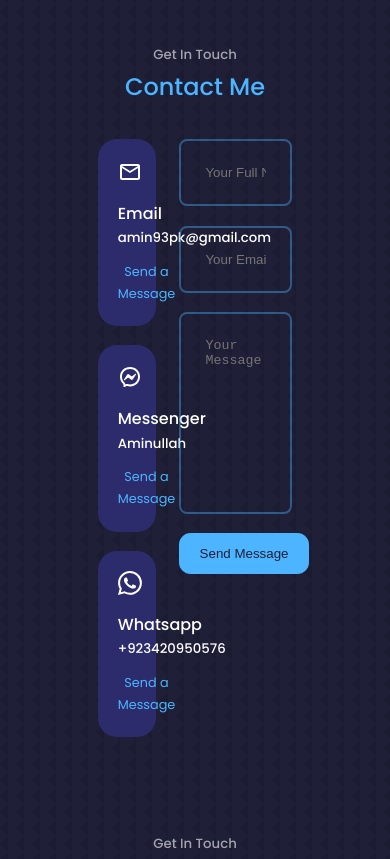
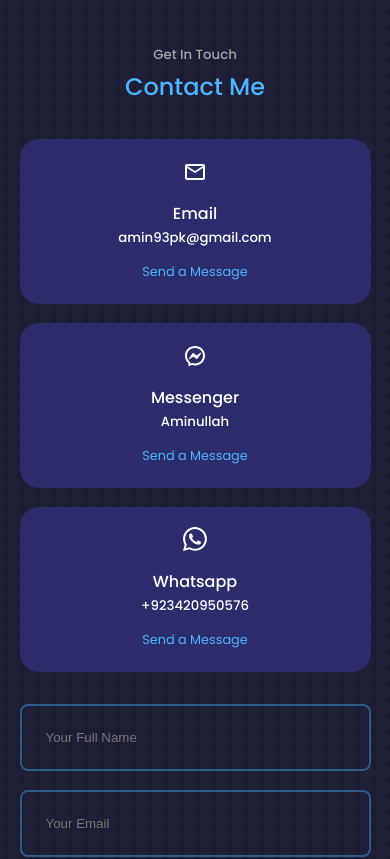
Before and after one commit to EngrAminullah/my-portfolio, a React (Create React App) app: page / in a window 390 px wide. Shown: the part 7580-8439 px from the top of the page. Built offline with nearby package versions, Linux system fonts and the light colour scheme.

Commit message:
Responsive Contact component

```diff
--- a/src/components/contact/contact.css
+++ b/src/components/contact/contact.css
@@ -1,15 +1,17 @@
-.container.contact___Container{
+.container.contact___Container {
     width: 50%;
     display: grid;
     grid-template-columns: 30% 58%;
     gap: 12%;
 }
-.contact__options{
+
+.contact__options {
     display: flex;
     flex-direction: column;
     gap: 1.2rem;
 }
-.contact__option{
+
+.contact__option {
     background: var(--color-bg-variant);
     padding: 1.2rem;
     border-radius: 1.2rem;
@@ -17,18 +19,21 @@
     border: 1px solid transparent;
     transition: var(--transition);
 }
-.contact__option:hover{
+
+.contact__option:hover {
     background: transparent;
     border-color: var(--color-primary-variant);
 }
-.contact__option-icon{
+
+.contact__option-icon {
     font-size: 1.5rem;
     margin-bottom: 0.5rem;
 }
+
 .contact__option a {
-margin-top: 0.7rem;
-display: inline-block;
-font-size: 0.8rem;
+    margin-top: 0.7rem;
+    display: inline-block;
+    font-size: 0.8rem;
 }
 
 form {
@@ -37,7 +42,8 @@
     gap: 1.2rem;
 }
 
-input, textarea {
+input,
+textarea {
     width: 100%;
     padding: 1.5rem;
     border-radius: 0.5rem;
@@ -46,3 +52,20 @@
     resize: none;
     color: var(--color-white);
 }
+
+/*=============== Media Queries(Medium devices)=========== */
+
+@media screen and (max-width: 1024px) {
+    .container.contact___Container {
+        grid-template-columns: 1fr;
+        gap: 2rem;
+    }
+}
+
+/* ============ Media Queries (small devices)=========== */
+
+@media screen and (max-width: 600px) {
+    .container.contact___Container {
+       width: var(--container-width-sm);
+    }
+}
```
